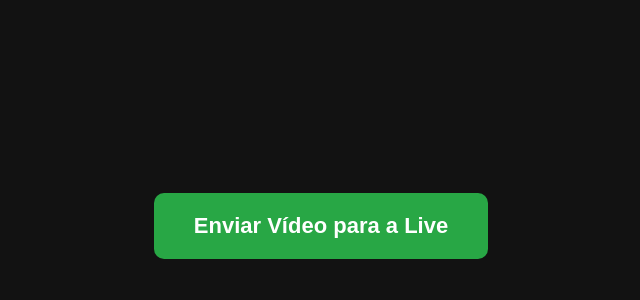
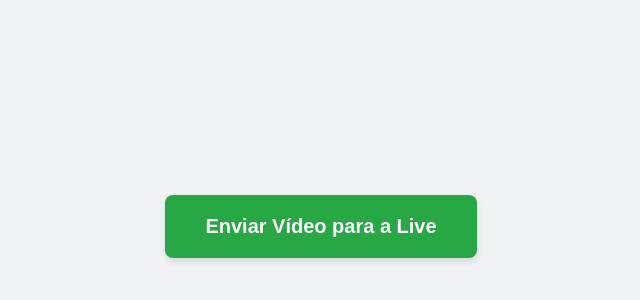
Before and after one commit to pabloamorim442-stack/sistema-live1, a website: page public/index.html in a window 1280 px wide. Shown: the part 174-474 px from the top of the page, without its empty margins (319-959 px from the left). Drawn offline with Linux system fonts and the light colour scheme.

Commit message:
Add files via upload

```diff
--- a/public/index.html
+++ b/public/index.html
@@ -2,21 +2,43 @@
 <html lang="pt-BR">
 <head>
     <meta charset="UTF-8">
-    <title>Painel da Live</title>
+    <title>Painel de Controle - Live</title>
     <style>
-        body { display: flex; justify-content: center; align-items: center; height: 100vh; margin: 0; background-color: #121212; }
-        button { padding: 20px 40px; font-size: 22px; font-weight: bold; color: white; background-color: #28a745; border: none; border-radius: 10px; cursor: pointer; }
+        body {
+            font-family: Arial, sans-serif;
+            display: flex;
+            justify-content: center;
+            align-items: center;
+            height: 100vh;
+            margin: 0;
+            background-color: #f0f2f5;
+        }
+        button {
+            padding: 20px 40px;
+            font-size: 20px;
+            font-weight: bold;
+            color: white;
+            background-color: #28a745;
+            border: none;
+            border-radius: 8px;
+            cursor: pointer;
+            box-shadow: 0 4px 6px rgba(0,0,0,0.1);
+        }
+        button:hover {
+            background-color: #218838;
+        }
     </style>
 </head>
 <body>
 
-    <button onclick="enviar()">Enviar Vídeo para a Live</button>
+    <button onclick="enviarVideo()">Enviar Vídeo para a Live</button>
 
     <script>
-        function enviar() {
-            // Envia um aviso online usando a API do PieSocket
-            fetch('https://free.plesk.com/broadcast', { method: 'POST' });
-            alert('Vídeo disparado!');
+        function enviarVideo() {
+            fetch('/disparar-video', { method: 'POST' })
+                .then(res => res.json())
+                .then(data => alert('Vídeo exibido na Live!'))
+                .catch(err => alert('Erro ao disparar vídeo.'));
         }
     </script>
 </body>
```
Also changed, not shown: public/obs.html (+20 -9 lines).
